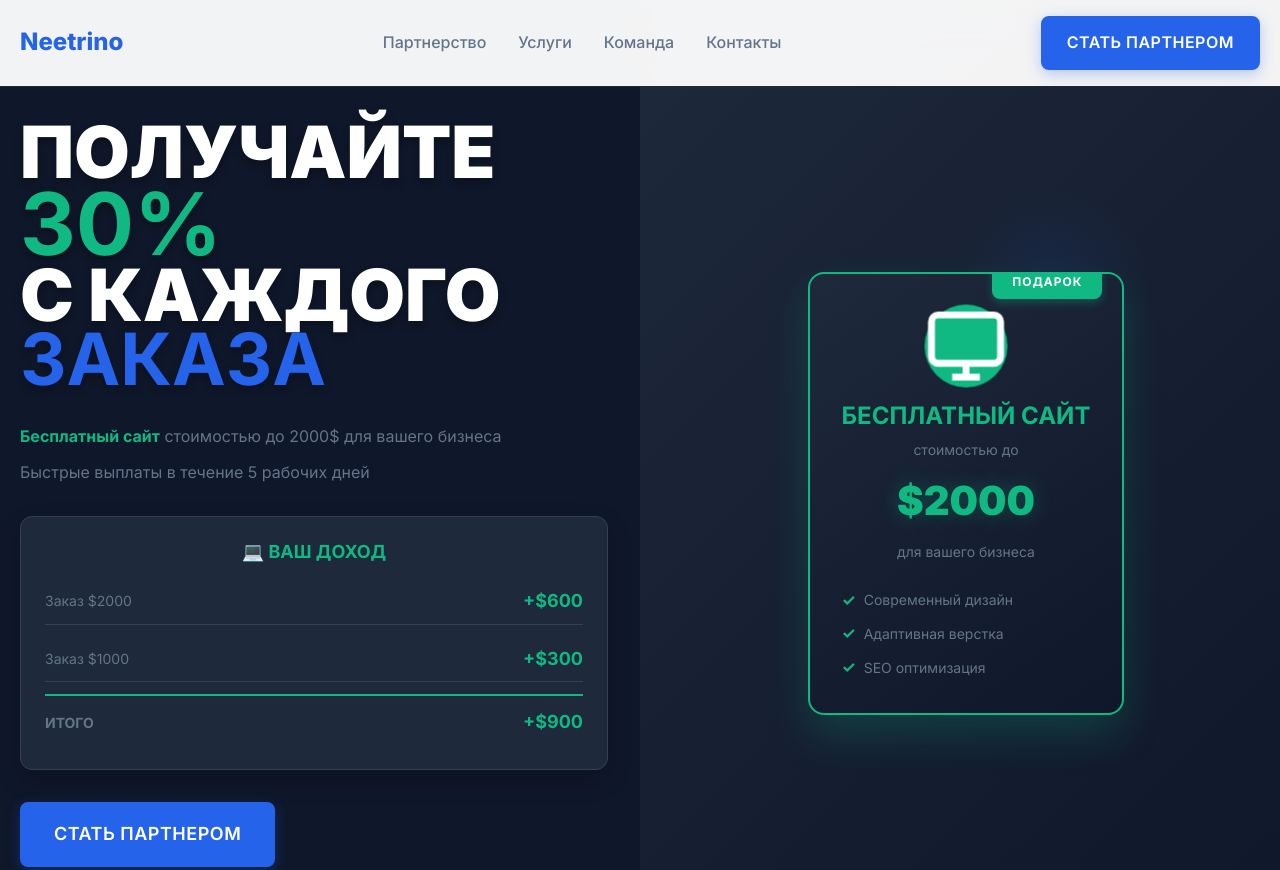
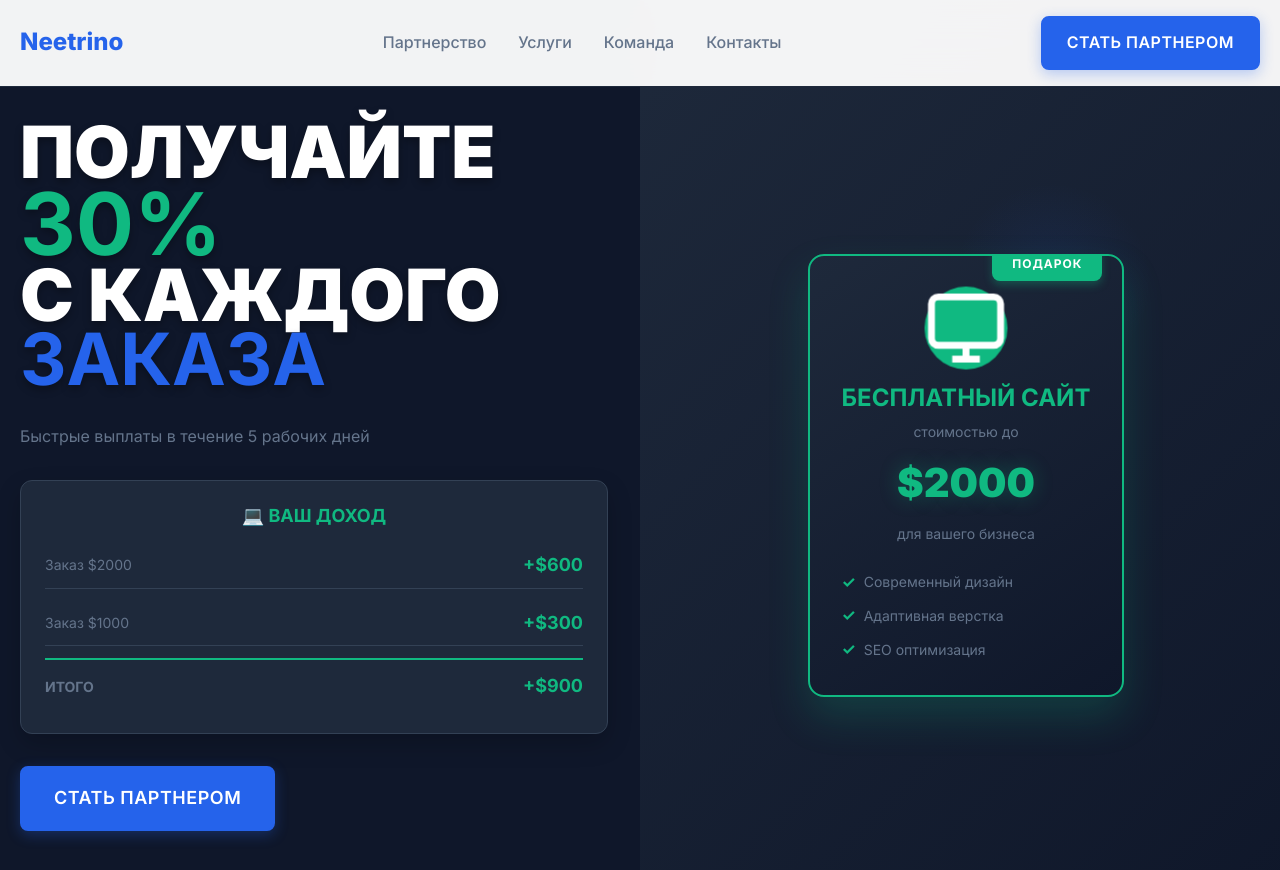
Before and after one commit to SipanBabajanyan/partner-proposal, a plain HTML site: page index.html in a window 1280 px wide. Shown: the top 870 px of the page. Drawn offline with Linux system fonts and the light colour scheme.

Commit message:
Remove duplicate free website info from left side
- Removed 'Бесплатный сайт стоимостью до 2000$' from left side
- This information is already shown in the gift card on the right
- Left side now only shows 'Быстрые выплаты в течение 5 рабочих дней'
- Cleaner separation: main benefits on left, gift details on right

```diff
--- a/index.html
+++ b/index.html
@@ -41,9 +41,6 @@
                         С КАЖДОГО <span class="text--accent">ЗАКАЗА</span>
                     </h1>
                     <div class="hero__details">
-                        <p class="hero__detail-item">
-                            <strong>Бесплатный сайт</strong> стоимостью до 2000$ для вашего бизнеса
-                        </p>
                         <p class="hero__detail-item">
                             Быстрые выплаты в течение 5 рабочих дней
                         </p>
```
